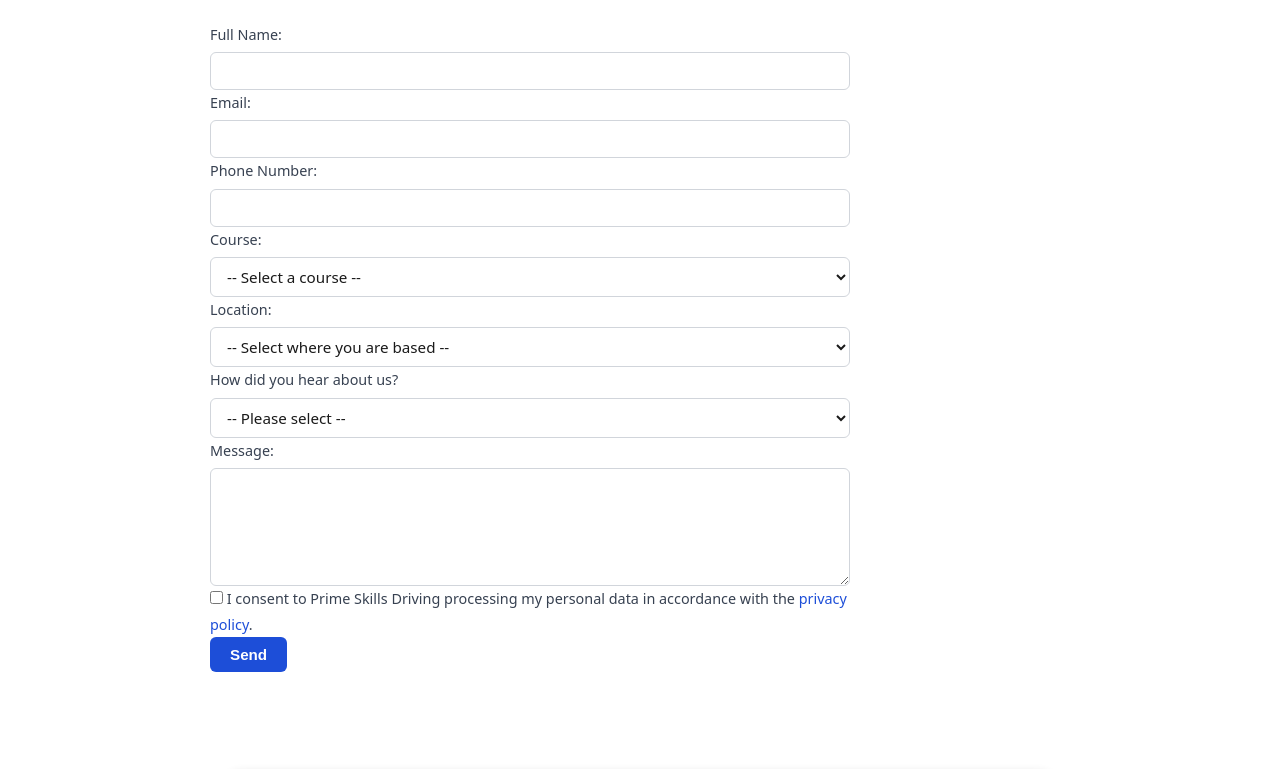
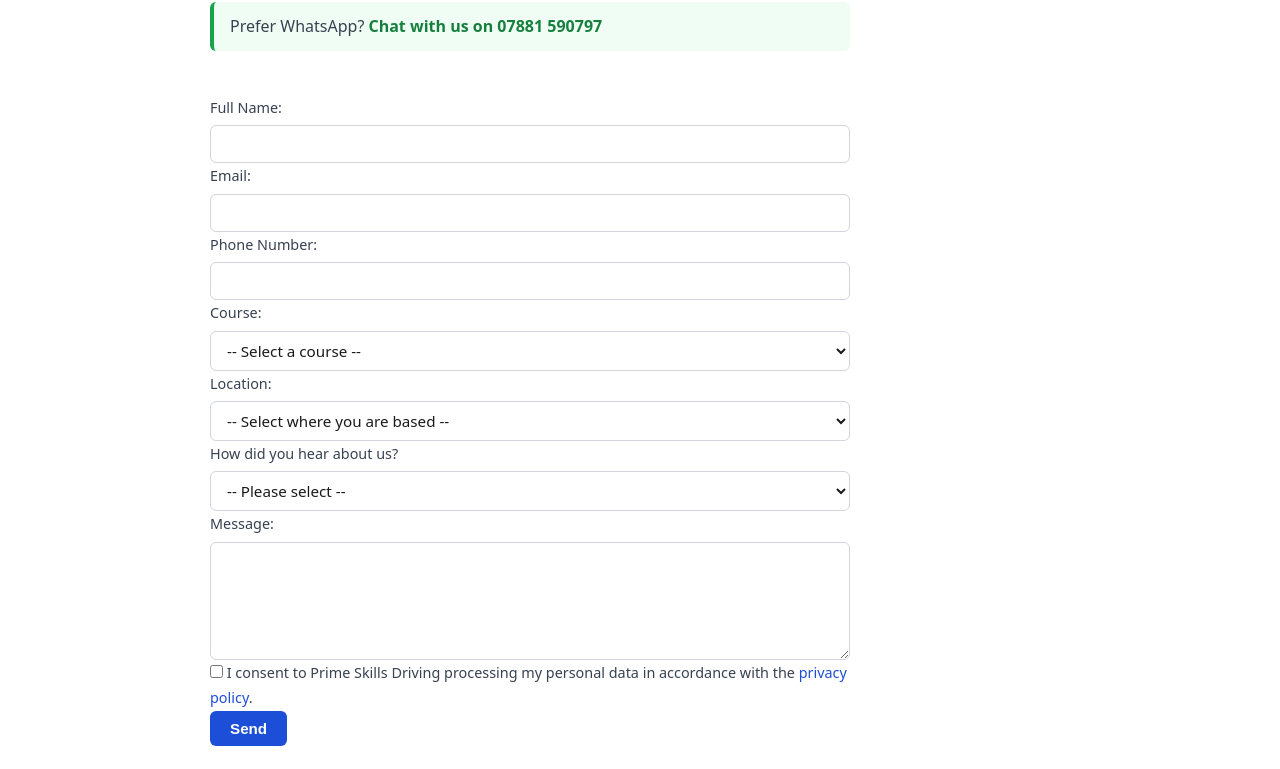
Before and after one commit to angelinara/primeskillsdriving, a plain HTML site: page public/contact.html in a window 1280 px wide. Shown: the part 230-999 px from the top of the page. Drawn offline with Linux system fonts and the light colour scheme; grey boxes are pictures that could not be loaded.

Commit message:
feat(contact): add WhatsApp chat link
Co-Authored-By: Claude Opus 5.5 <noreply@anthropic.com>

```diff
--- a/public/contact.html
+++ b/public/contact.html
@@ -143,6 +143,15 @@
     </section>
 
     <section class="contact-us">
+      <p class="contact-whatsapp">
+        Prefer WhatsApp?
+        <a
+          href="https://wa.me/447881590797"
+          target="_blank" rel="noopener noreferrer"
+          onclick="gtag('event', 'whatsapp_click')"
+        >Chat with us on 07881 590797</a>
+      </p>
+
       <form
         action="https://usebasin.com/f/9807487eb589"
         method="post"
--- a/public/css/my.css
+++ b/public/css/my.css
@@ -792,6 +792,25 @@ section.learn-to-drive {
   padding-top: 1rem;
 }
 
+.contact-whatsapp {
+  max-width: 640px;
+  margin-bottom: 1.5rem;
+  padding: 0.75rem 1rem;
+  background-color: #f0fdf4;
+  border-left: 4px solid #16a34a;
+  border-radius: 6px;
+  color: #374151;
+}
+
+.contact-whatsapp a {
+  color: #15803d;
+  font-weight: 600;
+}
+
+.contact-whatsapp a:hover {
+  color: #166534;
+}
+
 /* Left-align the form under the heading at a comfortable width */
 .contact-us form {
   max-width: 640px;
```
